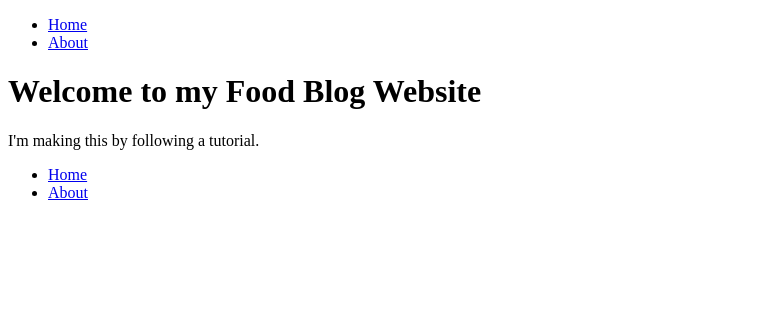
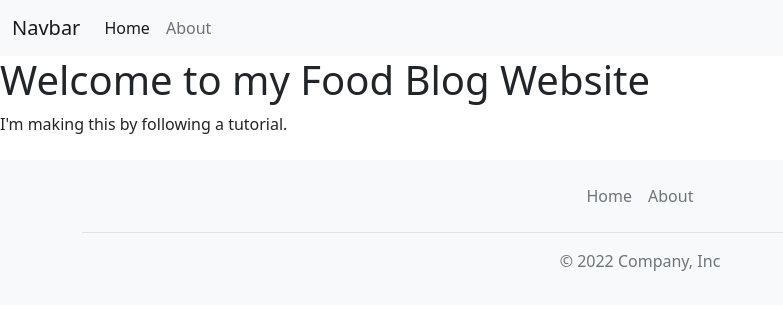
Before and after one commit to lasmallagency/lasmallkitchen, a Gatsby site: page / in a window 1280 px wide. Shown: the whole page, without its empty margins (0-783 px from the left). Built offline with nearby package versions, Linux system fonts and the light colour scheme; Gatsby itself is replaced by a stand-in of ours.

Commit message:
Add Bootstrap in your Gatsby Website

```diff
--- /dev/null
+++ b/gatsby-browser.js
@@ -0,0 +1 @@
+import 'bootstrap/dist/js/bootstrap.min.js'
--- a/package.json
+++ b/package.json
@@ -15,6 +15,8 @@
     "clean": "gatsby clean"
   },
   "dependencies": {
+    "@popperjs/core": "^2.11.5",
+    "bootstrap": "^5.2.0-beta1",
     "gatsby": "^4.14.0",
     "react": "^17.0.1",
     "react-dom": "^17.0.1"
--- a/src/components/layout/Footer.jsx
+++ b/src/components/layout/Footer.jsx
@@ -3,13 +3,14 @@ import { Link } from 'gatsby';
 
 const Footer = () => {
   return (
-    <footer>
-      <nav>
-        <ul>
-          <li><Link to="/">Home</Link></li>
-          <li><Link to="/about">About</Link></li>
-        </ul>
-      </nav>
+    <footer className="bg-light py-3 my-4">
+      <div className="container">
+      <ul className="nav justify-content-center border-bottom pb-3 mb-3">
+        <li className="nav-item"><Link to="/" className="nav-link px-2 text-muted" activeClassName="active">Home</Link></li>
+        <li className="nav-item"><Link to="/about/" className="nav-link px-2 text-muted" activeClassName="active">About</Link></li>
+      </ul>
+      <p className="text-center text-muted">© 2022 Company, Inc</p>
+      </div>
     </footer>
   )
 }
--- a/src/components/layout/Header.jsx
+++ b/src/components/layout/Header.jsx
@@ -3,12 +3,18 @@ import { Link } from 'gatsby';
 
 const Header = () => {
   return (
-    <header>
-      <nav>
-        <ul>
-          <li><Link to="/">Home</Link></li>
-          <li><Link to="/about">About</Link></li>
-        </ul>
+    <header className="navbar navbar-expand-lg bg-light">
+      <nav className="container-fluid">
+        <Link to="/" className="navbar-brand">Navbar</Link>
+        <button className="navbar-toggler" type="button" data-bs-toggle="collapse" data-bs-target="#navbarSupportedContent" aria-controls="navbarSupportedContent" aria-expanded="false" aria-label="Toggle navigation">
+          <span className="navbar-toggler-icon"></span>
+        </button>
+        <div className="collapse navbar-collapse" id="navbarSupportedContent">
+          <ul className="navbar-nav me-auto mb-2 mb-lg-0">
+            <li className="nav-item"><Link to="/" className="nav-link" activeClassName="active">Home</Link></li>
+            <li className="nav-item"><Link to="/about/" className="nav-link" activeClassName="active">About</Link></li>
+          </ul>
+        </div>
       </nav>
     </header>
   )
--- a/src/components/layout/Layout.jsx
+++ b/src/components/layout/Layout.jsx
@@ -1,4 +1,7 @@
 import * as React from 'react';
+
+// Theme
+import 'bootstrap/dist/css/bootstrap.min.css';
 
 // Components
 import Header from '../../components/layout/Header';
```
Also changed, not shown: 1 other file.
